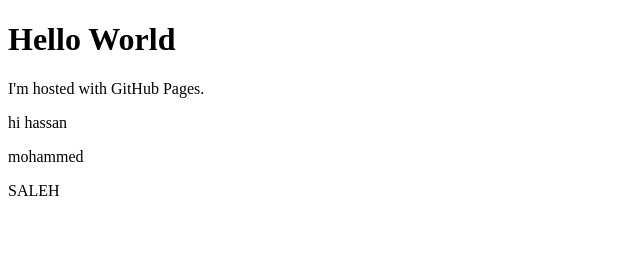
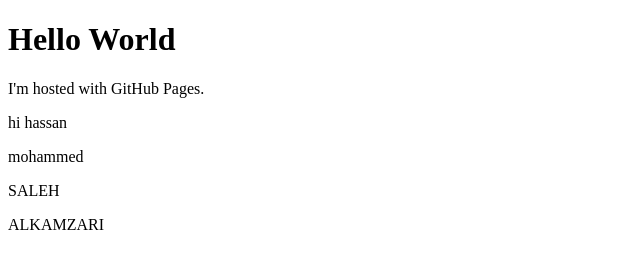
Before and after one commit to hmskamzari/kumzar, a plain HTML site: page index.html in a window 1280 px wide. Shown: the whole page, without its empty margins (0-640 px from the left). Drawn offline with Linux system fonts and the light colour scheme.

Commit message:
Update index.html

```diff
--- a/index.html
+++ b/index.html
@@ -6,5 +6,6 @@
 <p>hi hassan</p>
 <p>mohammed</p>
 <p>SALEH</p>
+<P>ALKAMZARI</P>
 </body>
 </html>
```
